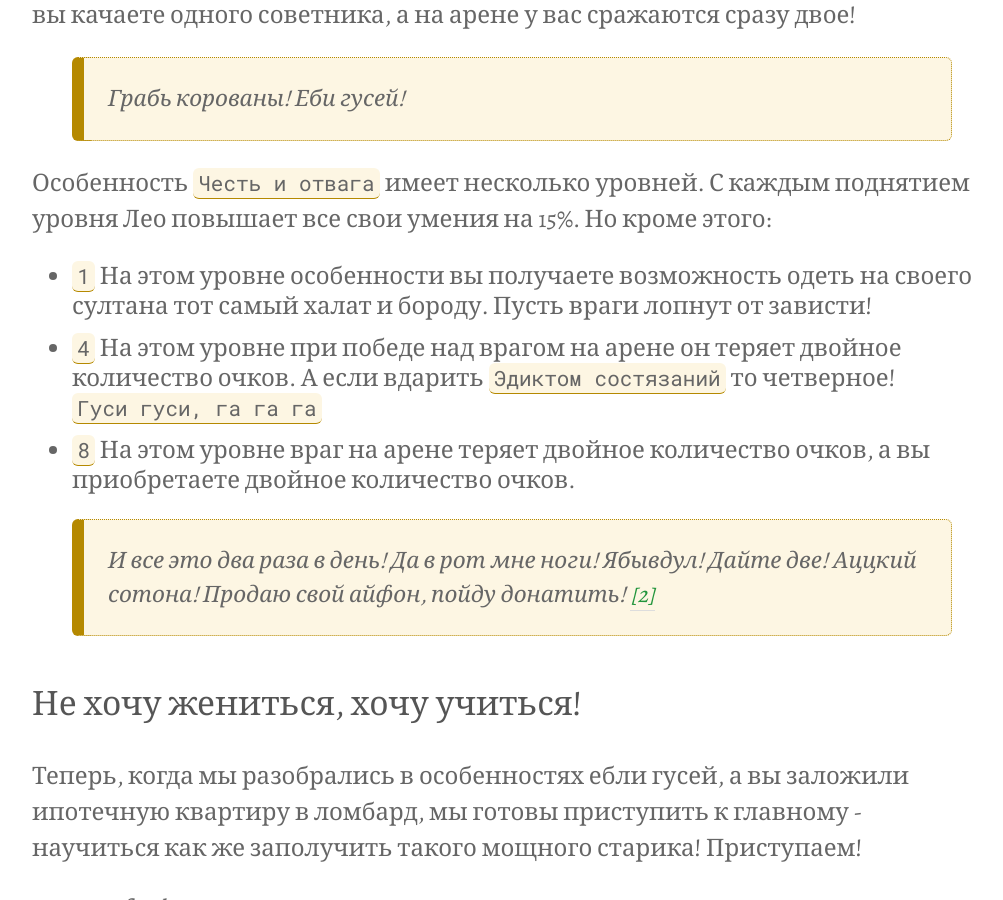
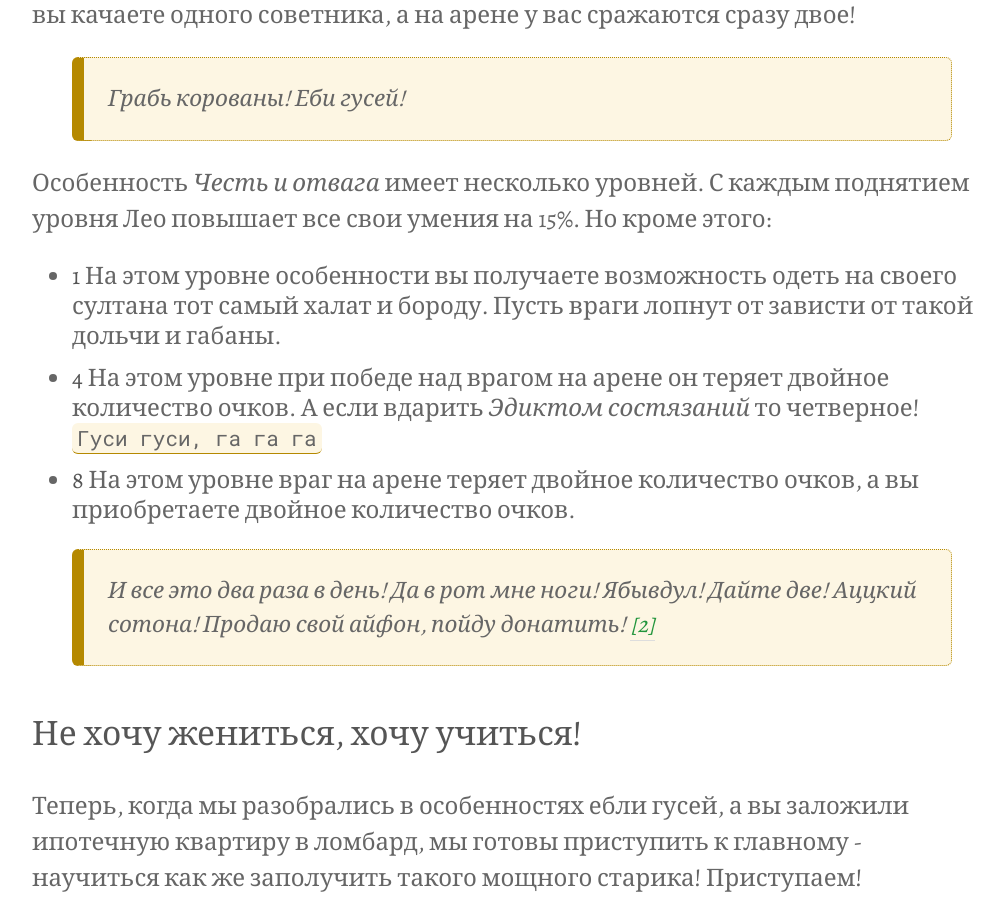
Before and after one commit to flicus/gos, a Jekyll site: the page built from _posts/2020-01-15-Берем-бородача.md, in a window 1280 px wide and 900 px high, scrolled down 2828 px. Shown: the whole window, without its empty margins (128-1131 px from the left). Built offline with Jekyll 4.4.1, drawn with Linux system fonts in a browser that asks for light colours; comment, search, counter and statistics services are not loaded.

Commit message:
leo initial

```diff
--- a/_posts/2020-01-15-Берем-бородача.md
+++ b/_posts/2020-01-15-Берем-бородача.md
@@ -8,37 +8,35 @@ comments: true
 
 ## Категорически приветствую!
 
-Есть в GOS [[1]](#explain) такой замечательный советник Леонардо `Да Винчи`. Вот он, красавчик:
+Есть в GOS [[1]](#explain) такой замечательный советник Леонардо *Да Винчи*. Вот он, красавчик:
 
 ![Лео](https://flicus.github.io/gos/i/leo1.jpg)
 
 Кто то сразу закричит:
 
-> Да какой же он красавчик, старый хрен в халате! Хоттабыч недобитый!
-> Вот `Лютфи` это сила - вон у него какая шапка железная,
-> забодает не проснешься!
+> Да какой же он красавчик, старый хрен в халате! Хоттабыч недобитый! Вот *Лютфи* это сила - вон у него какая шапка железная, забодает не проснешься!
 
-В чем то я, конечно, соглашусь - шапка у `Лютфи` действительно железная, потеет наверное бедняга. А в остальном старый хрен забодает `Лютфи` не просыпаясь, придушит бородой, завернет в халат и отнесет на помойку. Ну и в железную шапку насрет, куда же без этого.
+В чем то я, конечно, соглашусь - шапка у *Лютфи* действительно железная, потеет наверное бедняга. А в остальном старый хрен забодает **Лютфи** не просыпаясь, придушит бородой, завернет в халат и отнесет на помойку. Ну и в железную шапку насрет, куда же без этого.
 
-Не зря же ведь `Да Винчи` входит в команду `Гении` вместе с красоткой `О'Мэлли`? Не зря же ведь его дают за победу в межсерверном евенте, где большая конкуренция?
+Не зря же ведь **Да Винчи** входит в команду **Гении** вместе с красоткой **О'Мэлли**? Не зря же ведь его дают за победу в межсерверном евенте, где большая конкуренция?
 
 ### Да, не зря, и вот почему
 
-Во первых у него очень много талантов. Те, кто уже прокачал какому нибудь `Герцеку` тактику до максимума сейчас понимающе кивнут. Кто не прокачал, качайте, потом возвращайтесь повторить материал.
+Во первых у него очень много талантов. Те, кто уже прокачал какому нибудь **Герцеку** тактику до максимума сейчас понимающе кивнут. Кто не прокачал, качайте, потом возвращайтесь повторить материал.
 
-Во вторых у `Да Винчи` есть занятные особенности, вот они:
+Во вторых у **Да Винчи** есть занятные особенности, вот они:
 
 ![Умения](https://flicus.github.io/gos/i/leo2.jpg)
 
-Особенность `Фантом` позволяет Лео два раза в день сражаться на арене. То есть вы качаете одного советника, а на арене у вас сражаются сразу двое!
+Особенность **Фантом** позволяет Лео два раза в день сражаться на арене. То есть вы качаете одного советника, а на арене у вас сражаются сразу двое!
 
 > Грабь корованы! Еби гусей!
 
-Особенность `Честь и отвага` имеет несколько уровней. С каждым поднятием уровня Лео повышает все свои умения на 15%. Но кроме этого:
+Особенность *Честь и отвага* имеет несколько уровней. С каждым поднятием уровня Лео повышает все свои умения на 15%. Но кроме этого:
 
- - `1` На этом уровне особенности вы получаете возможность одеть на своего султана тот самый халат и бороду. Пусть враги лопнут от зависти!
- - `4` На этом уровне при победе над врагом на арене он теряет двойное количество очков. А если вдарить `Эдиктом состязаний` то четверное! `Гуси гуси, га га га`
- - `8` На этом уровне враг на арене теряет двойное количество очков, а вы приобретаете двойное количество очков.
+ - **1** На этом уровне особенности вы получаете возможность одеть на своего султана тот самый халат и бороду. Пусть враги лопнут от зависти от такой дольчи и габаны.
+ - **4** На этом уровне при победе над врагом на арене он теряет двойное количество очков. А если вдарить *Эдиктом состязаний* то четверное! `Гуси гуси, га га га`
+ - **8** На этом уровне враг на арене теряет двойное количество очков, а вы приобретаете двойное количество очков.
 
 > И все это два раза в день! Да в рот мне ноги!
 > Ябывдул! Дайте две! Аццкий сотона!
```
